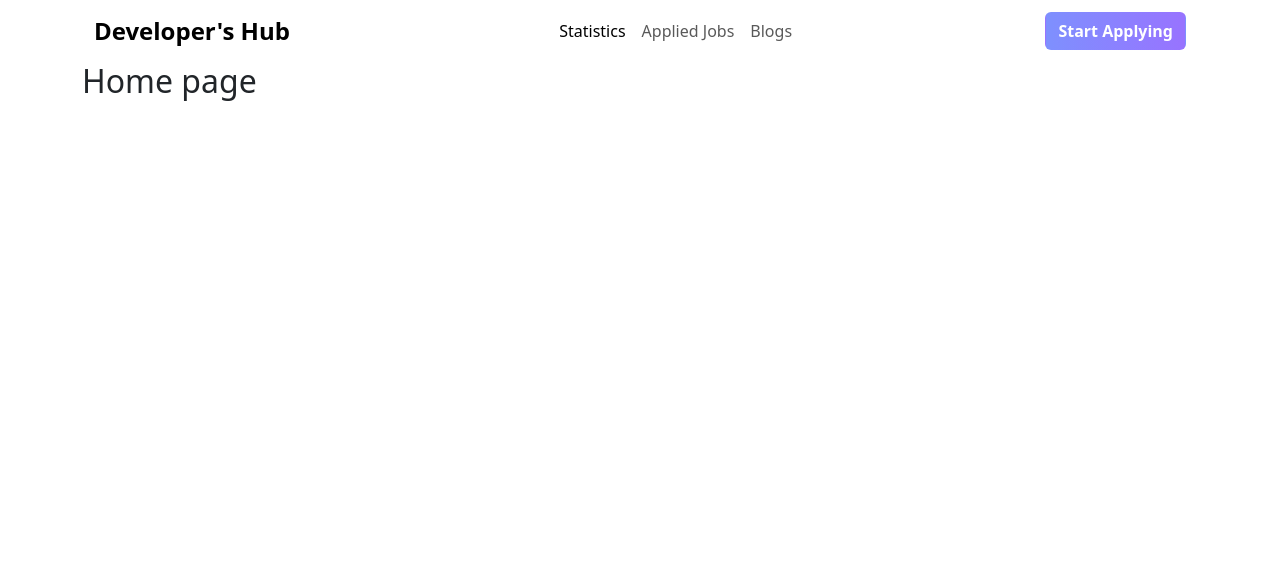
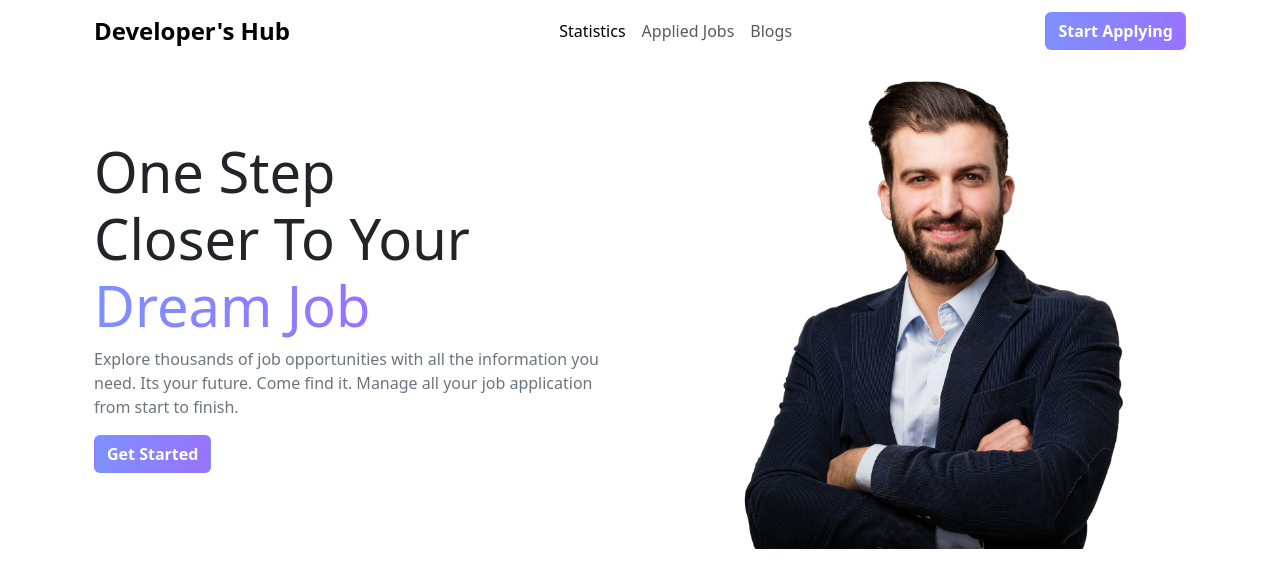
Before and after one commit to Showmandas/JobPlace-Hub-React-Router, a React (Vite) app in the folder assignment_9/: page / in a window 1280 px wide. Shown: the top 588 px of the page. Built offline with nearby package versions, Linux system fonts and the light colour scheme.

Commit message:
banner section done

```diff
--- a/assignment_9/src/components/Banner/Banner.css
+++ b/assignment_9/src/components/Banner/Banner.css
@@ -0,0 +1,16 @@
+#heading{
+    font-size: 3.5rem !important;
+}
+
+#heading span{
+    background: linear-gradient(90deg, #7E90FE 0%, #9873FF 100%);
+-webkit-background-clip: text;
+-webkit-text-fill-color: transparent;
+background-clip: text;
+text-fill-color: transparent;
+}
+
+#btn-start{
+    background: linear-gradient(90deg, #7E90FE 0%, #9873FF 100%);
+
+}
--- a/assignment_9/src/components/Banner/Banner.jsx
+++ b/assignment_9/src/components/Banner/Banner.jsx
@@ -0,0 +1,21 @@
+import React from 'react';
+import './Banner.css'
+const Banner = () => {
+    return (
+        <div className='container'>
+            <div className="row justify-center align-items-center">
+                <div className="col-lg-6 col-12">
+                    <h1 className='fw-1 w-75' id='heading'>One Step Closer To Your <span>Dream Job</span></h1>
+                    <p className='text-secondary fs-6'>Explore thousands of job opportunities with all the information you need. Its your future. Come find it. Manage all your job application from start to finish.</p>
+                    <button className='btn text-white fw-semibold' id='btn-start'>Get Started</button>
+                </div>
+                <div className='col-lg-6 col-12'>
+                    <img src="man.png" className='img-fluid' alt="man picture" />
+                </div>
+            </div>
+
+        </div>
+    );
+};
+
+export default Banner;
--- a/assignment_9/src/components/Home/Home.jsx
+++ b/assignment_9/src/components/Home/Home.jsx
@@ -1,9 +1,10 @@
 import React from 'react';
+import Banner from '../Banner/Banner';
 
 const Home = () => {
     return (
         <div>
-            <h2>Home page</h2>
+            <Banner/>
         </div>
     );
 };
```
Also changed, not shown: assignment_9/public/man.png (added).
